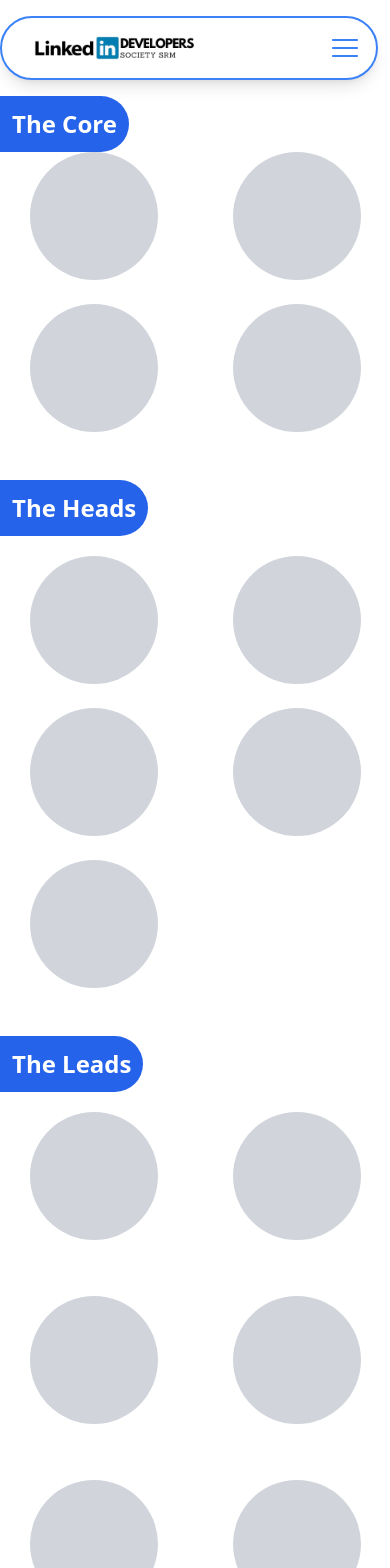
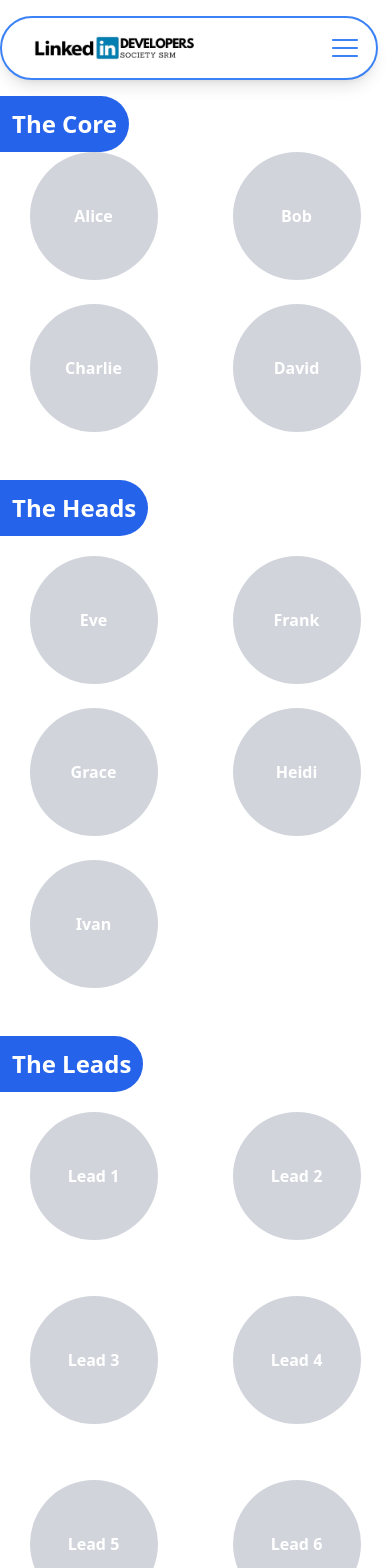
Before and after one commit to Whis2903/official-website, a Next.js app: page /pages/team in a window 390 px wide. Shown: the top 1568 px of the page. Built offline with nearby package versions, Linux system fonts and the light colour scheme.

Commit message:
updated teams page

```diff
--- a/app/pages/team/page.tsx
+++ b/app/pages/team/page.tsx
@@ -9,15 +9,21 @@ const TeamPage = () => {
         {/* Core Section */}
         <section className="flex flex-col">
           <div className="flex place-content-center place-items-center bg-blue-600 rounded-r-full min-h-fit max-w-fit">
-            <h2 className="text-2xl font-bold text-white relative p-3">
-              The Core
-            </h2>
+            <h2 className="text-2xl font-bold text-white relative p-3">The Core</h2>
           </div>
           <div className="grid grid-cols-2 sm:grid-cols-4 gap-4">
             {["Alice", "Bob", "Charlie", "David"].map((name, index) => (
-              <div className="flex flex-col items-center relative group" key={index}>
-                <div className="w-32 h-32 bg-gray-300 rounded-full mb-2"></div>
-                <div className="absolute bottom-0 left-1/2 transform -translate-x-1/2 translate-y-full w-auto bg-gray-800 text-white text-sm rounded p-2 opacity-0 group-hover:opacity-100 transition-opacity duration-200">
+              <div
+                key={index}
+                className="flex flex-col items-center relative group"
+              >
+                {/* Circle Image Placeholder */}
+                <div className="w-32 h-32 bg-gray-300 rounded-full mb-2 flex items-center justify-center group-hover:bg-gray-400 transition duration-200">
+                  {/* Display Name Inside Circle for Mobile Only */}
+                  <span className="block sm:hidden text-white font-bold">{name}</span> {/* Only on mobile */}
+                </div>
+                {/* Tooltip for Desktop Hover */}
+                <div className="absolute bottom-0 left-1/2 transform -translate-x-1/2 translate-y-full w-auto bg-gray-800 text-white text-sm rounded p-2 opacity-0 group-hover:opacity-100 transition-opacity duration-200 hidden sm:block">
                   {name} - Position
                 </div>
               </div>
@@ -27,15 +33,20 @@ const TeamPage = () => {
         {/* Heads Section */}
         <section className="flex flex-col gap-5">
           <div className="flex place-content-center place-items-center bg-blue-600 rounded-r-full min-h-fit max-w-fit">
-            <h2 className="text-2xl font-bold text-white relative p-3">
-              The Heads
-            </h2>
+            <h2 className="text-2xl font-bold text-white relative p-3">The Heads</h2>
           </div>
           <div className="grid grid-cols-2 sm:grid-cols-5 gap-4">
             {["Eve", "Frank", "Grace", "Heidi", "Ivan"].map((name, index) => (
-              <div className="flex flex-col items-center relative group" key={index}>
-                <div className="w-32 h-32 bg-gray-300 rounded-full mb-2"></div>
-                <div className="absolute bottom-0 left-1/2 transform -translate-x-1/2 translate-y-full w-auto bg-gray-800 text-white text-sm rounded p-2 opacity-0 group-hover:opacity-100 transition-opacity duration-200">
+              <div
+                key={index}
+                className="flex flex-col items-center relative group"
+              >
+                <div className="w-32 h-32 bg-gray-300 rounded-full mb-2 flex items-center justify-center group-hover:bg-gray-400 transition duration-200">
+                  {/* Name for mobile view */}
+                  <span className="block sm:hidden text-white font-bold">{name}</span> {/* Visible inside circle for mobile */}
+                </div>
+                {/* Tooltip for desktop hover */}
+                <div className="absolute bottom-0 left-1/2 transform -translate-x-1/2 translate-y-full w-auto bg-gray-800 text-white text-sm rounded p-2 opacity-0 group-hover:opacity-100 transition-opacity duration-200 hidden sm:block">
                   {name} - Position
                 </div>
               </div>
@@ -45,9 +56,7 @@ const TeamPage = () => {
         {/* Leads Section */}
         <section className="flex flex-col gap-5">
           <div className="flex place-content-center place-items-center bg-blue-600 rounded-r-full min-h-fit max-w-fit">
-            <h2 className="text-2xl font-bold text-white relative p-3">
-              The Leads
-            </h2>
+            <h2 className="text-2xl font-bold text-white relative p-3">The Leads</h2>
           </div>
           <div className="grid grid-cols-2 sm:grid-cols-5 gap-4">
             {Array.from({ length: 20 }, (_, index) => (
@@ -55,8 +64,12 @@ const TeamPage = () => {
                 key={index}
                 className="flex flex-col items-center relative group mb-8"
               >
-                <div className="w-32 h-32 bg-gray-300 rounded-full mb-2"></div>
-                <div className="absolute bottom-0 left-1/2 transform -translate-x-1/2 translate-y-full w-auto bg-gray-800 text-white text-sm rounded p-2 opacity-0 group-hover:opacity-100 transition-opacity duration-200">
+                <div className="w-32 h-32 bg-gray-300 rounded-full mb-2 flex items-center justify-center group-hover:bg-gray-400 transition duration-200">
+                  {/* Name for mobile view */}
+                  <span className="block sm:hidden text-white font-bold">Lead {index + 1}</span> {/* Visible inside circle for mobile */}
+                </div>
+                {/* Tooltip for desktop hover */}
+                <div className="absolute bottom-0 left-1/2 transform -translate-x-1/2 translate-y-full w-auto bg-gray-800 text-white text-sm rounded p-2 opacity-0 group-hover:opacity-100 transition-opacity duration-200 hidden sm:block">
                   Lead {index + 1} - Position
                 </div>
               </div>
```
